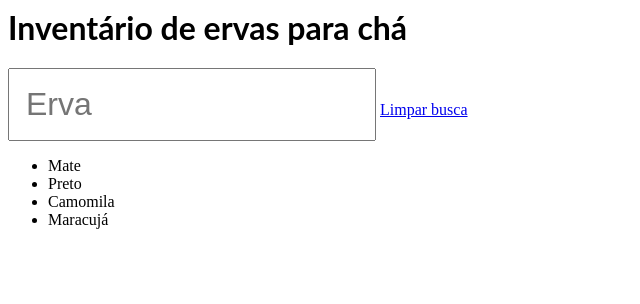
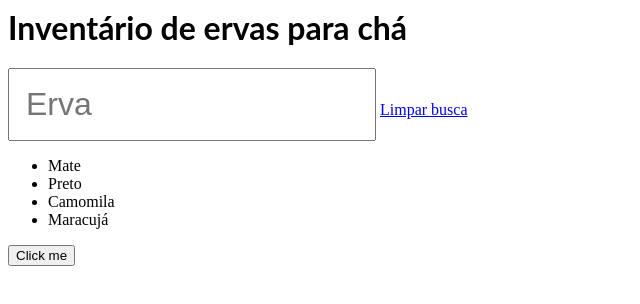
Before and after one commit to ktfth/tea-inventory, a React (Create React App) app: page / in a window 1280 px wide. Shown: the top 304 px of the page, without its empty margins (0-640 px from the left). Built offline with nearby package versions, Linux system fonts and the light colour scheme.

Commit message:
2 files modified

```diff
--- a/App.tsx
+++ b/App.tsx
@@ -1,4 +1,7 @@
 import * as React from 'react';
+
+import Button from 'react-bootstrap/Button';
+
 import './style.css';
 
 export default function App() {
@@ -47,6 +50,8 @@ export default function App() {
           <li>{herb}</li>
         ))}
       </ul>
+
+      <Button>Click me</Button>
     </div>
   );
 }
--- a/package.json
+++ b/package.json
@@ -6,6 +6,7 @@
     "@types/react": "^18.0.8",
     "@types/react-dom": "^18.0.2",
     "react": "^18.1.0",
+    "react-bootstrap": "^2.7.2",
     "react-dom": "^18.1.0"
   },
   "scripts": {
```
